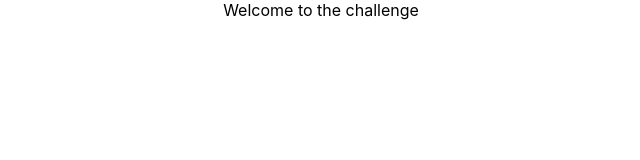
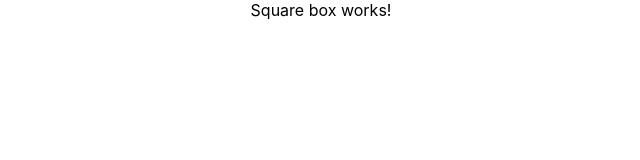
Before and after one commit to hoannguyen02/star-global-challenge-task, a React (Create React App) app: page / in a window 1280 px wide. Shown: the top 160 px of the page, without its empty margins (319-959 px from the left). Built offline with nearby package versions, Linux system fonts and the light colour scheme.

Commit message:
Structure App: Add square box component

```diff
--- a/src/App.js
+++ b/src/App.js
@@ -1,5 +1,13 @@
 import React from 'react';
 import './App.css';
-const App = () => <div className="App"> Welcome to the challenge</div>;
+import SquareBox from './Components/SquareBox';
+
+const App = () => {
+    return (
+        <div className="App">
+            <SquareBox />
+        </div>
+    );
+};
 
 export default App;
--- /dev/null
+++ b/src/Components/SquareBox.js
@@ -0,0 +1,5 @@
+import React from 'react';
+
+const SquareBox = () => <span>Square box works!</span>;
+
+export default SquareBox;
```
Also changed, not shown: 1 other file (tests, documents, lock files or other folders).
